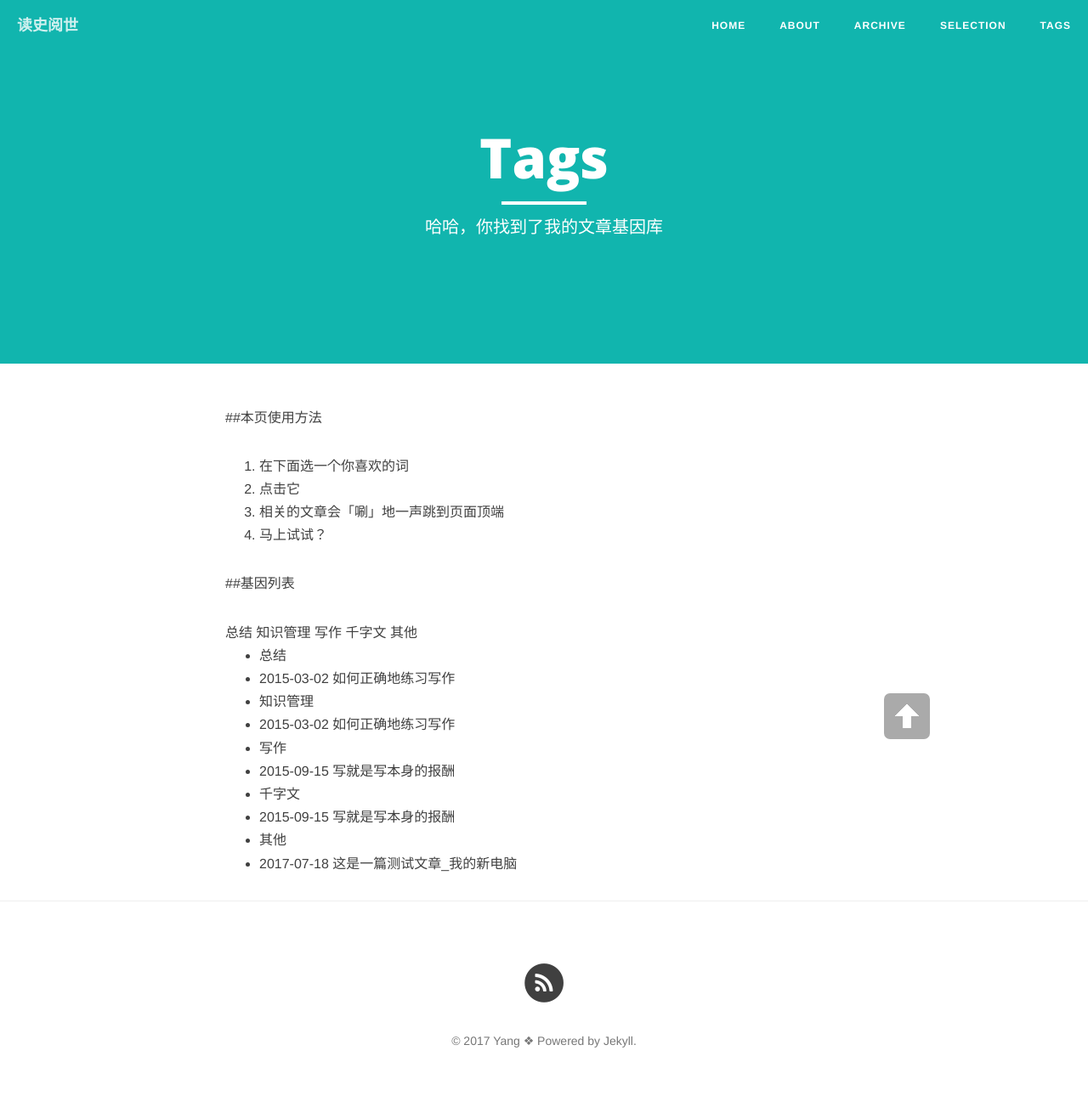
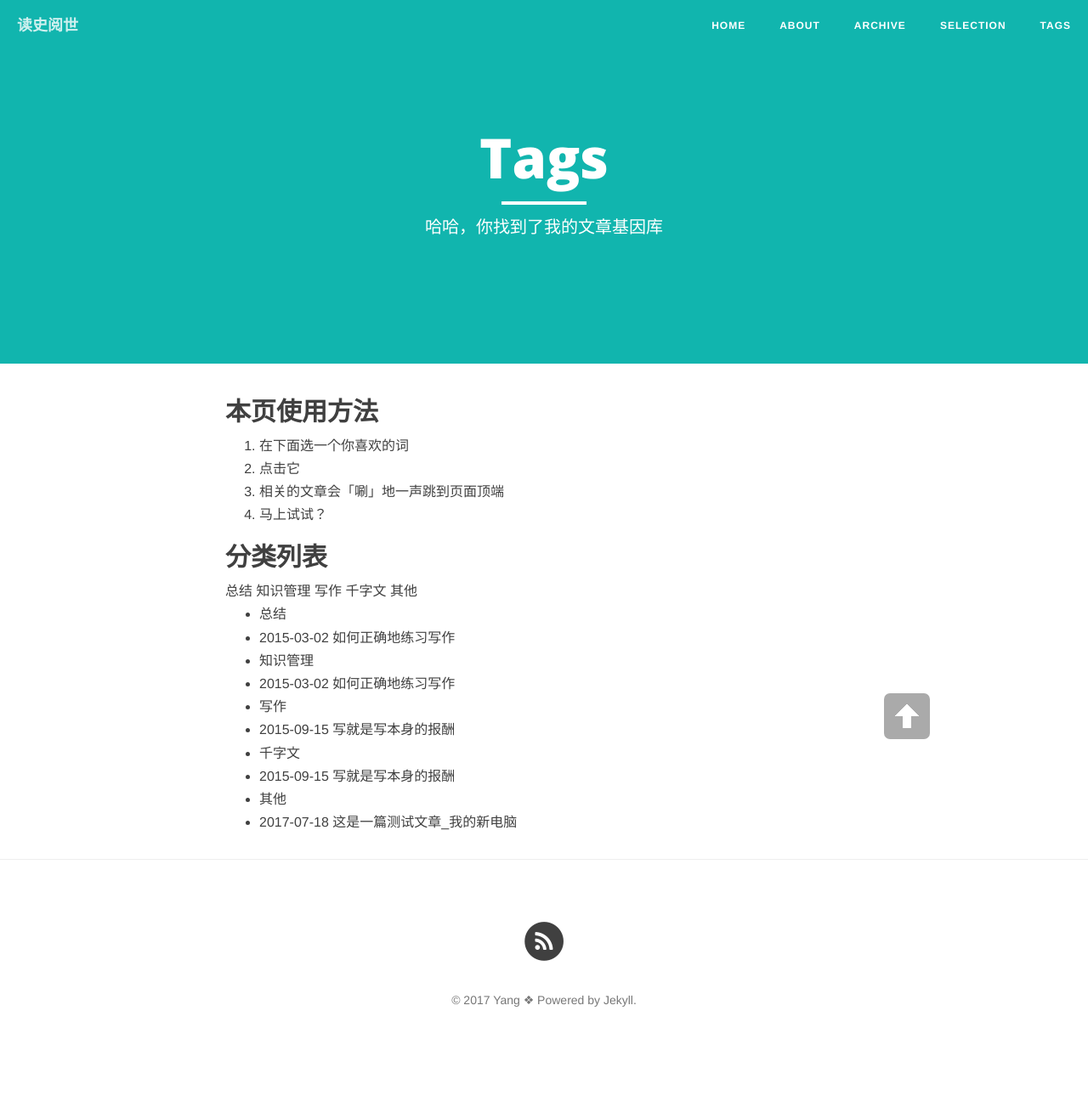
Before and after one commit to yangyangxian/yangyangxian.github.io, a Jekyll site: the page built from tags.md, in a window 1280 px wide. Shown: the whole page at 85% size. Built offline with Jekyll 4.4.1, drawn with Linux system fonts in a browser that asks for light colours; nearby versions of some CDN libraries; library files that are not in the unit come from our copies; after the commit the page ends 1254 px from its top, so only the background shows below that.

Commit message:
some small modification

```diff
--- a/tags.md
+++ b/tags.md
@@ -5,14 +5,14 @@ description: "哈哈，你找到了我的文章基因库"
 header-img: "img/semantic.jpg"
 ---
 
-##本页使用方法
+## 本页使用方法
 
 1. 在下面选一个你喜欢的词
 2. 点击它
 3. 相关的文章会「唰」地一声跳到页面顶端
 4. 马上试试？
 
-##基因列表
+## 分类列表
 
 
 <div id='tag_cloud'>
```
Also changed, not shown: about.md (+0 -1 lines).
